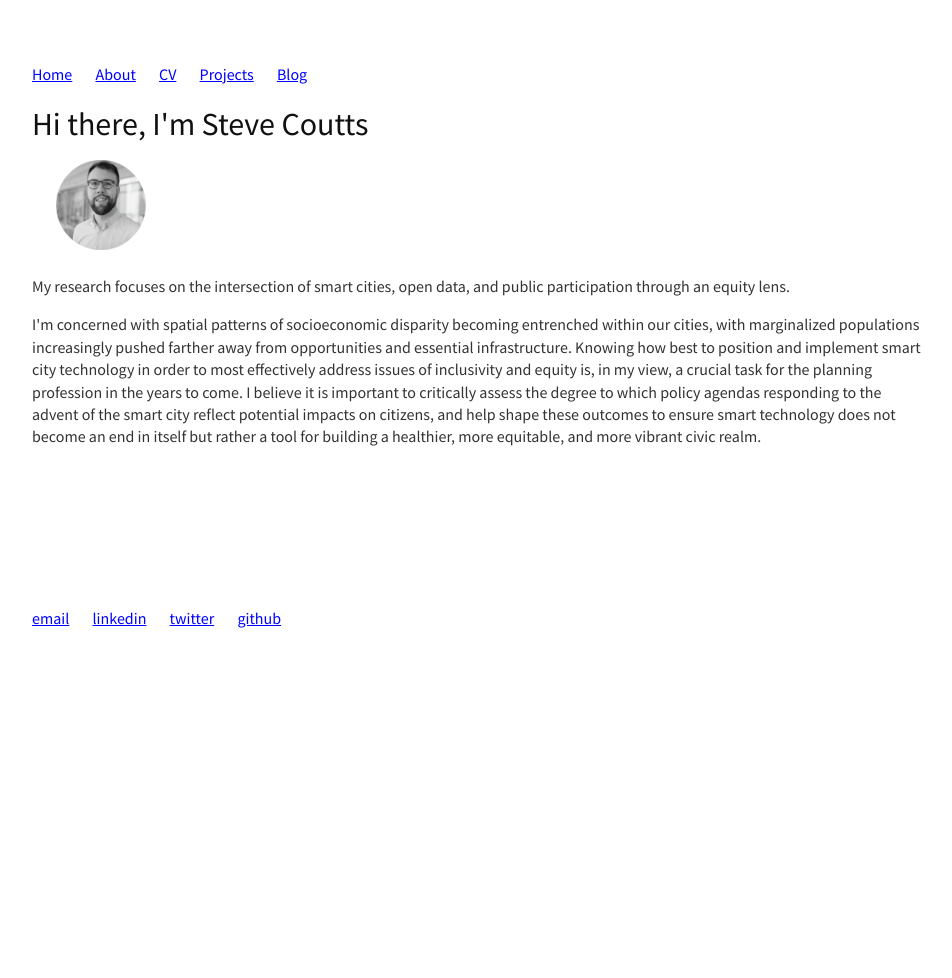
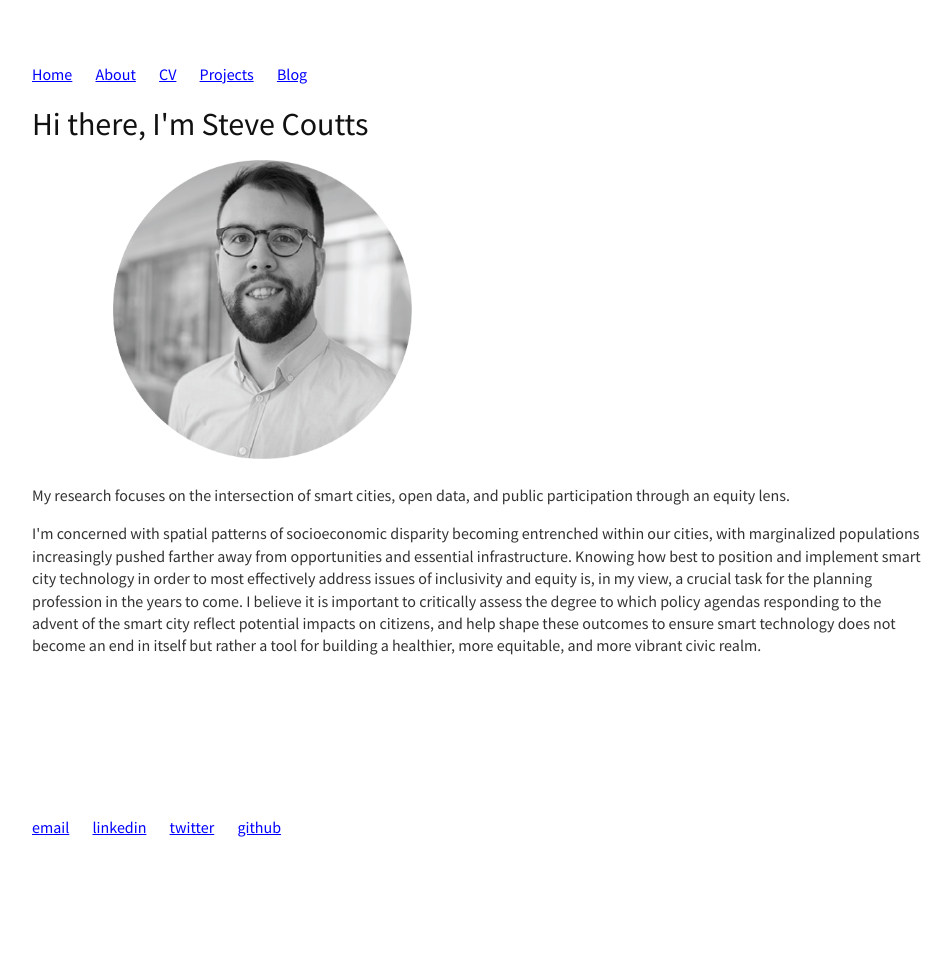
Before and after one commit to stevecoutts/stevecoutts.github.io, a Jekyll site: the page built from index.html, in a window 1280 px wide. Shown: the whole page, without its empty margins (160-1112 px from the left). Built offline with Jekyll 4.4.1, drawn with Linux system fonts in a browser that asks for light colours; some web fonts are replaced; before the commit the page ends 900 px from its top, so only the background shows below that.

Commit message:
Update index.html

```diff
--- a/index.html
+++ b/index.html
@@ -4,7 +4,7 @@ title: Steve Coutts
 ---
 <div class="blurb">
 	<h1>Hi there, I'm Steve Coutts</h1>
-	<img src="/assets/headshot.png" width="15%" height="15%" />
+	<img src="/assets/headshot.png" width="50%" height="50%" />
 		<p>My research focuses on the intersection of smart cities, open data, and public participation through an equity lens.</p>
 	<p>I'm concerned with spatial patterns of socioeconomic disparity becoming entrenched within our cities, with marginalized populations increasingly pushed farther away from opportunities and essential infrastructure. Knowing how best to position and implement smart city technology in order to most effectively address issues of inclusivity and equity is, in my view, a crucial task for the planning profession in the years to come. I believe it is important to critically assess the degree to which policy agendas responding to the advent of the smart city reflect potential impacts on citizens, and help shape these outcomes to ensure smart technology does not become an end in itself but rather a tool for building a healthier, more equitable, and more vibrant civic realm.</p>
 </div><!-- /.blurb -->
```
